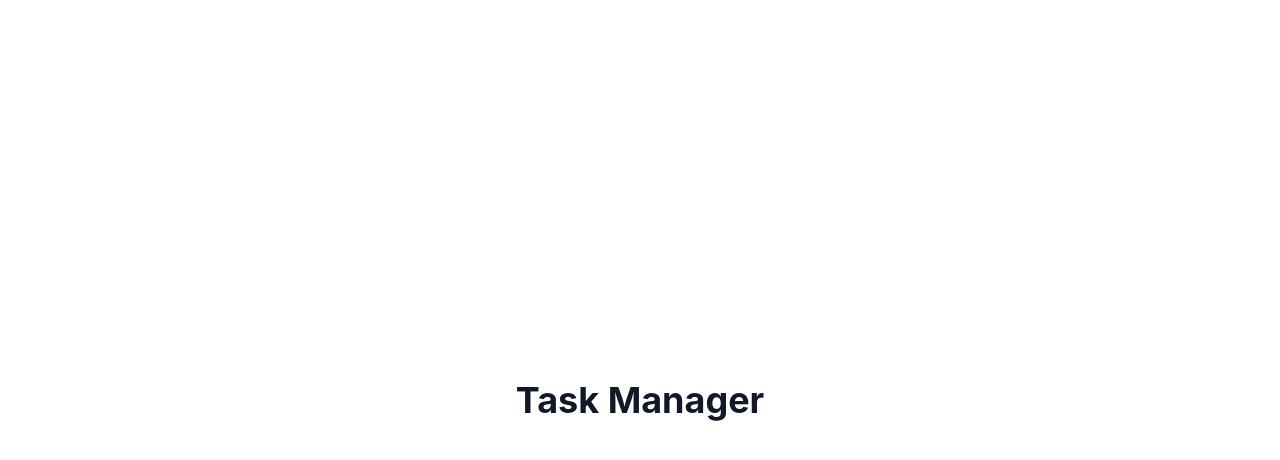
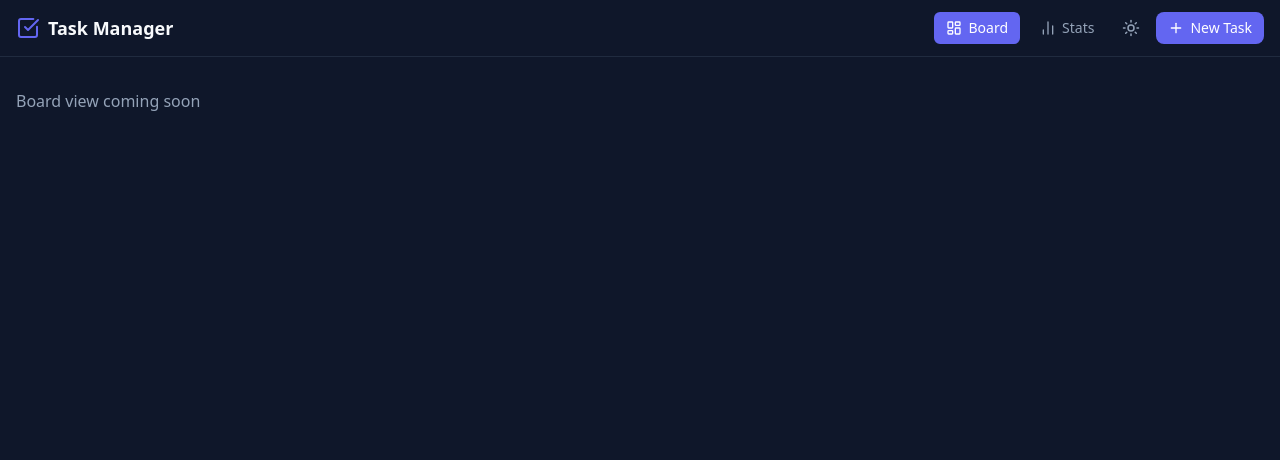
Before and after one commit to zhivoglyad/task-manager-coursework, a React (Vite) app: page / in a window 1280 px wide. Shown: the top 460 px of the page. Built offline with nearby package versions, Linux system fonts and the light colour scheme.

Commit message:
feat(layout): add Header component with theme and view toggles

```diff
--- a/src/App.tsx
+++ b/src/App.tsx
@@ -1,11 +1,26 @@
-function App() {
+import { useState } from 'react'
+import { ThemeProvider } from './features/theme/ThemeProvider'
+import { Header } from './components/Header'
+
+export function App() {
+  const [activeView, setActiveView] = useState<'board' | 'stats'>('board')
+
   return (
-    <div className="min-h-screen flex items-center justify-center">
-      <h1 className="text-4xl font-bold text-gray-900 dark:text-white">
-        Task Manager
-      </h1>
-    </div>
+    <ThemeProvider>
+      <div className="min-h-screen bg-slate-50 dark:bg-slate-900 transition-colors duration-200">
+        <Header
+          activeView={activeView}
+          onViewChange={setActiveView}
+          onNewTask={() => {}}
+        />
+        <main className="max-w-7xl mx-auto px-4 py-8">
+          {activeView === 'board' ? (
+            <p className="text-slate-500 dark:text-slate-400">Board view coming soon</p>
+          ) : (
+            <p className="text-slate-500 dark:text-slate-400">Stats view coming soon</p>
+          )}
+        </main>
+      </div>
+    </ThemeProvider>
   )
 }
-
-export { App }
--- /dev/null
+++ b/src/components/Header.tsx
@@ -0,0 +1,71 @@
+import { CheckSquare, LayoutDashboard, BarChart2, Sun, Moon, Plus } from 'lucide-react'
+import { useThemeStore } from '../features/theme/themeStore'
+
+interface HeaderProps {
+  activeView: 'board' | 'stats'
+  onViewChange: (view: 'board' | 'stats') => void
+  onNewTask: () => void
+}
+
+export function Header({ activeView, onViewChange, onNewTask }: HeaderProps) {
+  const { theme, toggleTheme } = useThemeStore()
+
+  return (
+    <header className="sticky top-0 z-40 w-full border-b bg-white border-slate-200 dark:bg-slate-900 dark:border-slate-700/50">
+      <div className="max-w-7xl mx-auto px-4 h-14 flex items-center justify-between gap-4">
+        <div className="flex items-center gap-2 text-slate-900 dark:text-slate-50">
+          <CheckSquare size={24} className="text-indigo-500" />
+          <span className="font-semibold text-lg">Task Manager</span>
+        </div>
+
+        <nav className="flex items-center gap-2">
+          <button
+            type="button"
+            onClick={() => onViewChange('board')}
+            aria-current={activeView === 'board' ? 'page' : undefined}
+            className={`flex items-center gap-1.5 px-3 py-1.5 rounded-md text-sm font-medium transition-colors duration-150 focus-visible:outline-none focus-visible:ring-2 focus-visible:ring-indigo-500 focus-visible:ring-offset-2 dark:focus-visible:ring-offset-slate-900 ${
+              activeView === 'board'
+                ? 'bg-indigo-500 text-white'
+                : 'text-slate-600 dark:text-slate-400 hover:bg-slate-100 dark:hover:bg-slate-800'
+            }`}
+          >
+            <LayoutDashboard size={16} />
+            <span className="hidden sm:inline">Board</span>
+          </button>
+
+          <button
+            type="button"
+            onClick={() => onViewChange('stats')}
+            aria-current={activeView === 'stats' ? 'page' : undefined}
+            className={`flex items-center gap-1.5 px-3 py-1.5 rounded-md text-sm font-medium transition-colors duration-150 focus-visible:outline-none focus-visible:ring-2 focus-visible:ring-indigo-500 focus-visible:ring-offset-2 dark:focus-visible:ring-offset-slate-900 ${
+              activeView === 'stats'
+                ? 'bg-indigo-500 text-white'
+                : 'text-slate-600 dark:text-slate-400 hover:bg-slate-100 dark:hover:bg-slate-800'
+            }`}
+          >
+            <BarChart2 size={16} />
+            <span className="hidden sm:inline">Stats</span>
+          </button>
+
+          <button
+            type="button"
+            onClick={toggleTheme}
+            aria-label={theme === 'dark' ? 'Switch to light mode' : 'Switch to dark mode'}
+            className="p-2 rounded-md text-slate-600 dark:text-slate-400 hover:bg-slate-100 dark:hover:bg-slate-800 transition-colors duration-150 focus-visible:outline-none focus-visible:ring-2 focus-visible:ring-indigo-500 focus-visible:ring-offset-2 dark:focus-visible:ring-offset-slate-900"
+          >
+            {theme === 'dark' ? <Sun size={18} /> : <Moon size={18} />}
+          </button>
+
+          <button
+            type="button"
+            onClick={onNewTask}
+            className="flex items-center gap-1.5 px-3 py-1.5 rounded-lg bg-indigo-500 hover:bg-indigo-600 active:bg-indigo-700 text-white text-sm font-medium transition-colors duration-150 focus-visible:outline-none focus-visible:ring-2 focus-visible:ring-indigo-500 focus-visible:ring-offset-2 dark:focus-visible:ring-offset-slate-900"
+          >
+            <Plus size={16} />
+            <span className="hidden sm:inline">New Task</span>
+          </button>
+        </nav>
+      </div>
+    </header>
+  )
+}
--- a/src/index.css
+++ b/src/index.css
@@ -4,10 +4,15 @@
 
 @layer base {
   html {
-    font-family: 'Inter', system-ui, sans-serif;
+    font-family: system-ui, -apple-system, sans-serif;
+    color-scheme: dark;
   }
 
-  body {
-    @apply bg-white text-gray-900 dark:bg-gray-950 dark:text-gray-50;
+  html.dark {
+    color-scheme: dark;
+  }
+
+  html:not(.dark) {
+    color-scheme: light;
   }
 }
```
